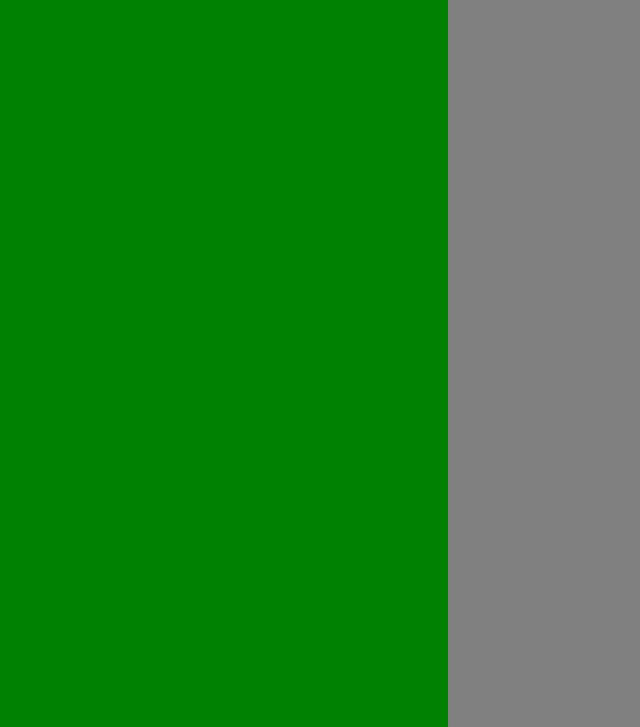
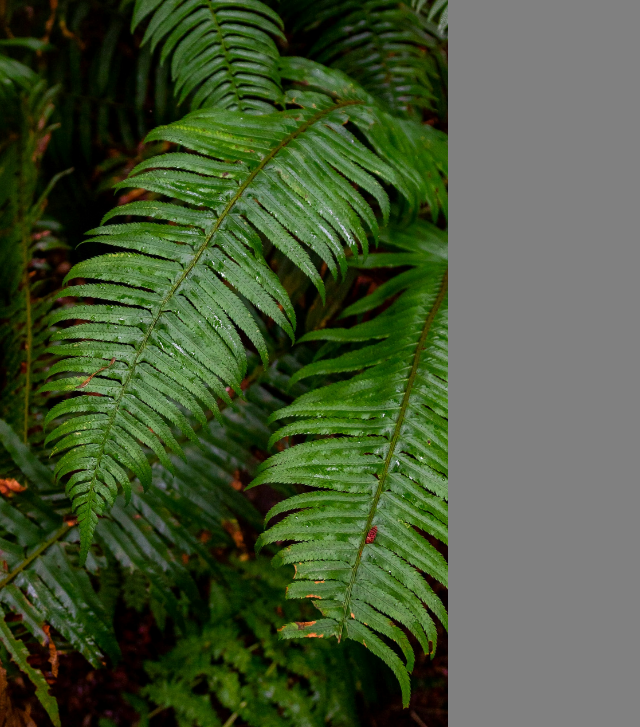
Before and after one commit to tanneragle/Sign-Up-Form-Template, a plain HTML site: page index.html in a window 1280 px wide. Shown: the part 73-800 px from the top of the page, without its empty margins (0-640 px from the left). Drawn offline with Linux system fonts and the light colour scheme.

Commit message:
Add background image to left div

```diff
--- a/styles.css
+++ b/styles.css
@@ -7,15 +7,16 @@ body {
 
 .container {
     display: flex;
-}
-
-.left, .right {
     height: 100vh;
+    width: 100vw;
 }
 
 .left {
+    background-image: url(/imgs/background.jpg);
     width: 35vw;
-    background-color: green;
+    background-size: cover;
+    background-position: center center;
+    background-repeat: no-repeat;
 }
 
 .right {
```
